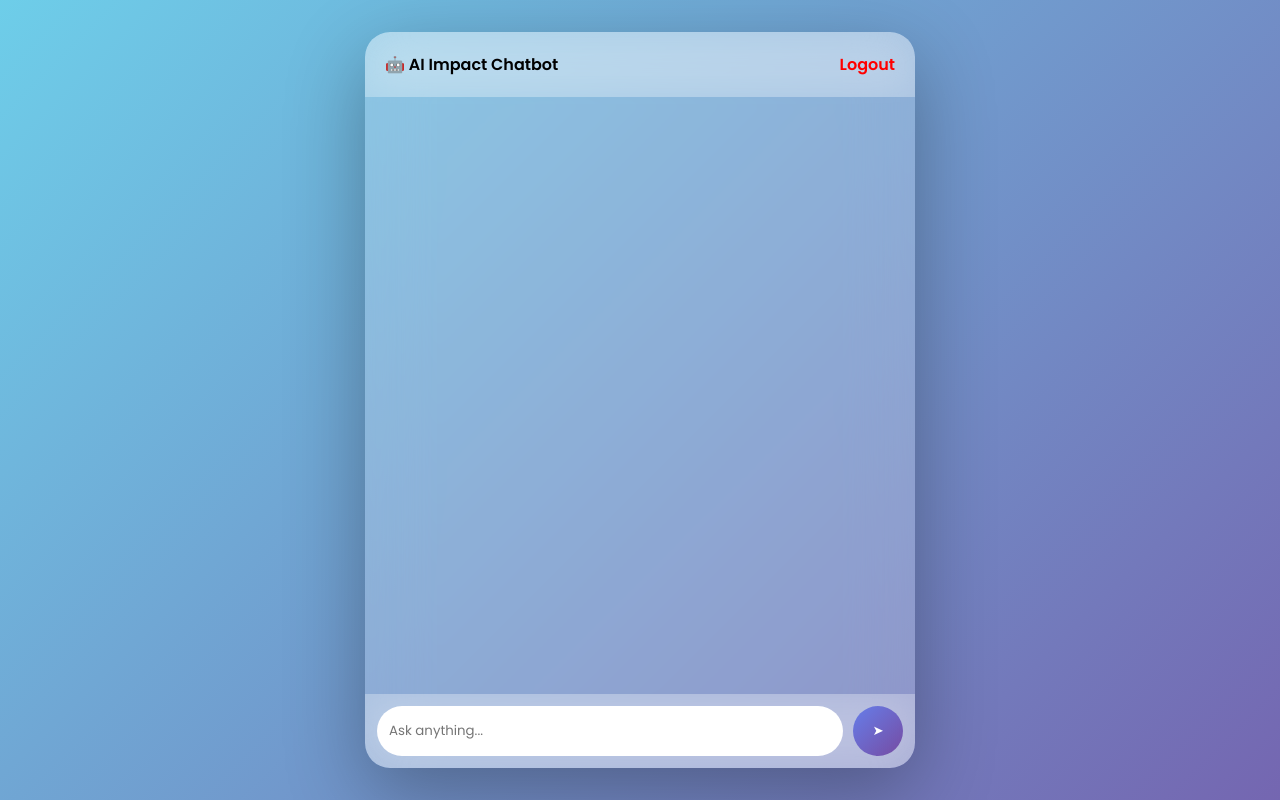
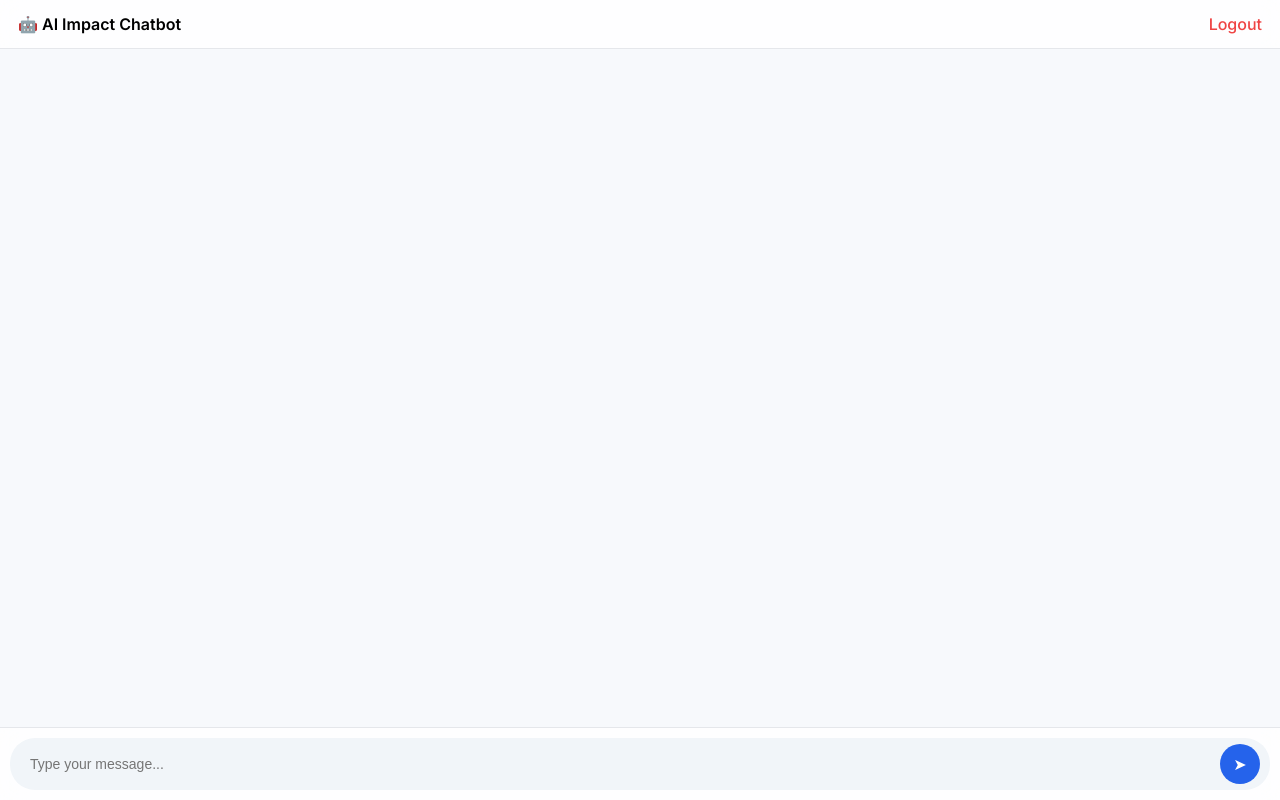
Before and after one commit to Krutik1997/ai-impact-chatbot, a FastAPI app: template templates/chat.html in a window 1280 px wide. Run offline with FastAPI, Linux system fonts and the light colour scheme; the template is opened without the code that fills it, so the values that code supplies are empty; some libraries are stand-ins or nearby versions.

Commit message:
Update chat.html

```diff
--- a/templates/chat.html
+++ b/templates/chat.html
@@ -1,244 +1,224 @@
-<!DOCTYPE html><html lang="en">
+<!DOCTYPE html>
+<html lang="en">
 <head>
+    <title>AI Impact Chatbot</title>
     <meta name="viewport" content="width=device-width, initial-scale=1.0">
-<title>AI Chatbot Ultra</title><link href="https://fonts.googleapis.com/css2?family=Poppins:wght@300;400;500;600&display=swap" rel="stylesheet"><style>
-*{margin:0;padding:0;box-sizing:border-box;font-family:Poppins;}
 
-/* ANIMATED BACKGROUND */
-body{
-    height:100vh;
-    display:flex;
-    justify-content:center;
-    align-items:center;
-    background:linear-gradient(-45deg,#667eea,#764ba2,#6dd5ed,#2193b0);
-    background-size:400% 400%;
-    animation:bg 10s ease infinite;
+    <!-- Font -->
+    <link href="https://fonts.googleapis.com/css2?family=Inter:wght@300;400;500;600&display=swap" rel="stylesheet">
+
+    <style>
+        * {
+            box-sizing: border-box;
         }
 
-@keyframes bg{
-    0%{background-position:0% 50%;}
-    50%{background-position:100% 50%;}
-    100%{background-position:0% 50%;}
+        html, body {
+            margin: 0;
+            height: 100%;
+            font-family: 'Inter', sans-serif;
+            background: #f7f9fc;
         }
 
-/* CHAT PANEL */
-.chat-wrapper{
-    width:100%;
-    max-width:550px;
-    height:92vh;
-    display:flex;
-    flex-direction:column;
-    border-radius:25px;
-    overflow:hidden;
-    background:rgba(255,255,255,0.2);
-    backdrop-filter:blur(30px);
-    box-shadow:0 25px 80px rgba(0,0,0,0.3);
+        /* APP LAYOUT */
+        .app {
+            display: flex;
+            flex-direction: column;
+            height: 100dvh; /* FIX for mobile keyboard */
         }
 
         /* HEADER */
-.header{
-    height:65px;
-    display:flex;
-    justify-content:space-between;
-    align-items:center;
-    padding:0 20px;
-    background:rgba(255,255,255,0.25);
-    backdrop-filter:blur(20px);
-    font-weight:600;
+        .header {
+            position: sticky;
+            top: 0;
+            z-index: 1000;
+            background: #ffffffcc;
+            backdrop-filter: blur(12px);
+            padding: 14px 18px;
+            display: flex;
+            justify-content: space-between;
+            align-items: center;
+            border-bottom: 1px solid #e5e7eb;
         }
 
-/* CHAT */
-.chat-box{
-    flex:1;
-    overflow-y:auto;
-    padding:15px;
-    display:flex;
-    flex-direction:column;
+        .title {
+            font-weight: 600;
+            font-size: 16px;
+        }
+
+        .logout {
+            color: #ef4444;
+            text-decoration: none;
+            font-weight: 500;
+        }
+
+        /* CHAT AREA */
+        .chat-box {
+            flex: 1;
+            overflow-y: auto;
+            padding: 16px;
+            display: flex;
+            flex-direction: column;
+            gap: 10px;
+            scroll-behavior: smooth;
         }
 
         /* MESSAGE */
-.message{
-    max-width:75%;
-    margin:10px 0;
-    animation:fade 0.3s ease;
+        .message {
+            max-width: 75%;
+            display: flex;
+            flex-direction: column;
         }
 
-.user{align-self:flex-end;}
-.bot{align-self:flex-start;}
-
-.bubble{
-    padding:12px 16px;
-    border-radius:18px;
-    font-size:14px;
+        .user {
+            align-self: flex-end;
+            text-align: right;
         }
 
-.user .bubble{
-    background:linear-gradient(135deg,#667eea,#764ba2);
-    color:white;
+        .bot {
+            align-self: flex-start;
         }
 
-.bot .bubble{
-    background:white;
-    color:#333;
+        .bubble {
+            padding: 12px 16px;
+            border-radius: 18px;
+            font-size: 14px;
+            line-height: 1.5;
+            word-wrap: break-word;
         }
 
-/* TIME */
-.time{
-    font-size:10px;
-    opacity:0.6;
-    margin-top:3px;
+        .user .bubble {
+            background: #2563eb;
+            color: white;
+            border-bottom-right-radius: 6px;
+        }
+
+        .bot .bubble {
+            background: #ffffff;
+            border: 1px solid #e5e7eb;
+            color: #111827;
+            border-bottom-left-radius: 6px;
+        }
+
+        .time {
+            font-size: 11px;
+            color: #6b7280;
+            margin-top: 3px;
         }
 
         /* INPUT */
-.input-area{
-    display:flex;
-    padding:12px;
-    background:rgba(255,255,255,0.25);
-    backdrop-filter:blur(20px);
+        .input-area {
+            position: sticky;
+            bottom: 0;
+            background: #ffffffcc;
+            backdrop-filter: blur(12px);
+            padding: 10px;
+            border-top: 1px solid #e5e7eb;
         }
 
-input{
-    flex:1;
-    padding:12px;
-    border-radius:25px;
-    border:none;
-    outline:none;
+        .input-box {
+            display: flex;
+            align-items: center;
+            background: #f1f5f9;
+            border-radius: 25px;
+            padding: 6px 10px;
         }
 
-button{
-    margin-left:10px;
-    width:50px;
-    height:50px;
-    border-radius:50%;
-    border:none;
-    background:linear-gradient(135deg,#667eea,#764ba2);
-    color:white;
-    cursor:pointer;
-    transition:0.3s;
+        input {
+            flex: 1;
+            border: none;
+            outline: none;
+            padding: 10px;
+            background: transparent;
+            font-size: 14px;
         }
 
-button:hover{
-    transform:scale(1.1) rotate(10deg);
+        button {
+            border: none;
+            background: #2563eb;
+            color: white;
+            width: 40px;
+            height: 40px;
+            border-radius: 50%;
+            cursor: pointer;
+            font-size: 16px;
         }
 
-/* TYPING */
-.typing span{
-    display:inline-block;
-    width:6px;
-    height:6px;
-    margin:2px;
-    background:#999;
-    border-radius:50%;
-    animation:blink 1.4s infinite;
-}
-.typing span:nth-child(2){animation-delay:.2s;}
-.typing span:nth-child(3){animation-delay:.4s;}
-
-@keyframes blink{
-    0%,80%,100%{opacity:0;}
-    40%{opacity:1;}
+        /* SCROLLBAR CLEAN */
+        .chat-box::-webkit-scrollbar {
+            width: 5px;
         }
 
-/* FADE */
-@keyframes fade{
-    from{opacity:0;transform:translateY(10px);}
-    to{opacity:1;transform:translateY(0);}
-}
-</style></head><body><div class="chat-wrapper"><div class="header">
-    <div>🤖 AI Impact Chatbot</div>
-    <a href="/logout" style="color:red;text-decoration:none;">Logout</a>
-</div><div class="chat-box" id="chatBox">
-    {% for sender, message, time in chat_history %}
-    <div class="message {{sender}}">
-        <div class="bubble">{{message}}</div>
-        <div class="time">{{time}}</div>
-    </div>
-    {% endfor %}
-</div><div class="input-area">
-    <input id="msgInput" placeholder="Ask anything..." autocomplete="off">
-    <button id="sendBtn">➤</button>
-</div></div><script>
-const box = document.getElementById("chatBox");
-const input = document.getElementById("msgInput");
-const btn = document.getElementById("sendBtn");
-
-// TIME
-function getTime(){
-    let d=new Date();
-    return d.getHours()+":"+d.getMinutes().toString().padStart(2,'0');
+        .chat-box::-webkit-scrollbar-thumb {
+            background: #d1d5db;
+            border-radius: 10px;
         }
 
-// ADD MESSAGE
-function addMessage(text,sender){
-    let div=document.createElement("div");
-    div.className="message "+sender;
-    div.innerHTML=`<div class="bubble">${text}</div>
-                   <div class="time">${getTime()}</div>`;
-    box.appendChild(div);
-    box.scrollTop=box.scrollHeight;
-}
-
-// TYPE EFFECT
-function typeEffect(text){
-    let i=0;
-    let div=document.createElement("div");
-    div.className="message bot";
-    div.innerHTML=`<div class="bubble"></div><div class="time">${getTime()}</div>`;
-    box.appendChild(div);
-
-    let bubble=div.querySelector(".bubble");
-
-    let interval=setInterval(()=>{
-        bubble.innerHTML+=text.charAt(i);
-        i++;
-        box.scrollTop=box.scrollHeight;
-        if(i>=text.length) clearInterval(interval);
-    },15);
-}
-
-// SEND
-async function sendMessage(){
-    let msg=input.value.trim();
-    if(!msg) return;
-
-    addMessage(msg,"user");
-    input.value="";
-
-    // typing
-    let typing=document.createElement("div");
-    typing.className="message bot";
-    typing.innerHTML=`<div class="bubble typing">
-    <span></span><span></span><span></span></div>`;
-    box.appendChild(typing);
-
-    try{
-        let res=await fetch("/chat",{
-            method:"POST",
-            headers:{"Content-Type":"application/json"},
-            body:JSON.stringify({message:msg})
-        });
-
-        let data=await res.json();
-        typing.remove();
-
-        typeEffect(data.reply);
-
-    }catch{
-        typing.remove();
-        addMessage("Server error","bot");
+        /* MOBILE FIX */
+        @media (max-width: 600px) {
+            .bubble {
+                font-size: 13px;
             }
         }
 
-// EVENTS
-btn.onclick=sendMessage;
+    </style>
+</head>
 
-input.addEventListener("keydown",e=>{
-    if(e.key==="Enter"){
+<body>
+
+<div class="app">
+
+    <!-- HEADER -->
+    <div class="header">
+        <div class="title">🤖 AI Impact Chatbot</div>
+        <a href="/logout" class="logout">Logout</a>
+    </div>
+
+    <!-- CHAT -->
+    <div class="chat-box" id="chatBox">
+
+        {% for sender, message, time in chat_history %}
+        <div class="message {{ sender }}">
+            <div class="bubble">{{ message }}</div>
+            <div class="time">{{ time }}</div>
+        </div>
+        {% endfor %}
+
+    </div>
+
+    <!-- INPUT -->
+    <form method="POST" action="/chat" class="input-area">
+        <div class="input-box">
+            <input id="msgInput" name="message" placeholder="Type your message..." autocomplete="off" required>
+            <button type="submit">➤</button>
+        </div>
+    </form>
+
+</div>
+
+<script>
+const chatBox = document.getElementById("chatBox");
+const input = document.getElementById("msgInput");
+
+/* AUTO SCROLL */
+function scrollBottom(){
+    chatBox.scrollTop = chatBox.scrollHeight;
+}
+
+window.onload = scrollBottom;
+
+/* MOBILE KEYBOARD FIX */
+input.addEventListener("focus", () => {
+    setTimeout(scrollBottom, 300);
+});
+
+/* ENTER FIX */
+input.addEventListener("keydown", function(e){
+    if(e.key === "Enter"){
         e.preventDefault();
-        sendMessage();
+        this.form.submit();
     }
 });
+</script>
 
-window.onload=()=>box.scrollTop=box.scrollHeight;
-</script></body>
+</body>
 </html>
```
Lines whose indentation alone changed are shown as unchanged.
